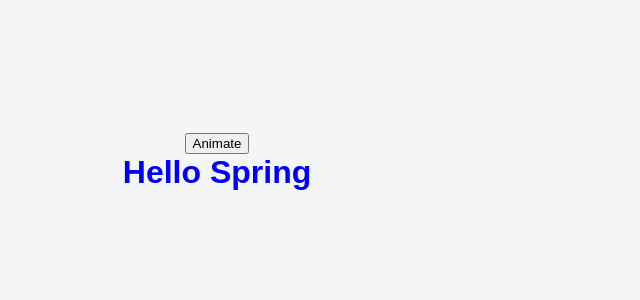
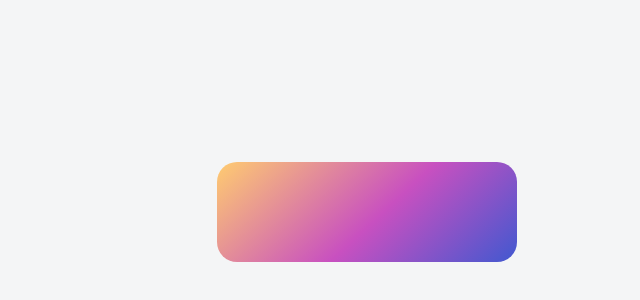
Before and after one commit to kazu-S-1110/react-spring, a React (Vite) app: page / in a window 1280 px wide. Shown: the part 238-538 px from the top of the page, without its empty margins (423-1063 px from the left). Built offline with nearby package versions, Linux system fonts and the light colour scheme.

Commit message:
Cardをflipさせてみる、gradientいいね。

```diff
--- a/package.json
+++ b/package.json
@@ -11,6 +11,7 @@
   "dependencies": {
     "@react-spring/types": "^9.5.0",
     "@react-spring/web": "^9.5.0",
+    "@types/styled-components": "^5.1.25",
     "lodash": "^4.17.21",
     "react": "^18.2.0",
     "react-dom": "^18.2.0",
--- a/src/App.tsx
+++ b/src/App.tsx
@@ -1,20 +1,11 @@
-import { animated, useSpring } from "@react-spring/web"
-import { useState } from "react"
+import { FlipCard } from "./components/FlipCard";
 
 function App() {
-  const [toggle, setToggle] = useState(true)
-  const styles = useSpring({
-      opacity: toggle ? 1:0,
-      color: toggle ? "blue": "pink",
-      y: toggle ? 0: 500,
-      scale: toggle ? 1 : 0.5,
-  })
   return (
     <div className="App">
-      <button onClick={()=> setToggle(!toggle)} >Animate</button>
-      <animated.h1 style={styles} >Hello Spring</animated.h1>
+      <FlipCard />
     </div>
-  )
+  );
 }
 
-export default App
+export default App;
--- /dev/null
+++ b/src/components/FlipCard.tsx
@@ -0,0 +1,41 @@
+import { animated, useSpring } from "@react-spring/web";
+import { useState } from "react";
+import styled from "styled-components";
+
+export const FlipCard = () => {
+  const [flipped, setFlipped] = useState(false);
+  const styles = useSpring({
+    opacity: flipped ? 1 : 0,
+    rotateY: flipped ? "180deg" : "0deg",
+  });
+  const antiStyles = useSpring({
+    opacity: flipped ? 0 : 1,
+    rotateY: !flipped ? "180deg" : "0deg",
+  });
+
+  return (
+    <div style={{ perspective: "500px" }} onClick={() => setFlipped(!flipped)}>
+      <Card style={styles} />
+      <BlueCard style={antiStyles} />
+    </div>
+  );
+};
+
+const Card = styled(animated.div)({
+  position: "absolute",
+  width: 300,
+  borderRadius: "20px",
+  height: 100,
+  backgroundColor: "#0093E9",
+  backgroundImage: "linear-gradient(160deg, #0093E9 0%, #80D0C7 100%)",
+});
+
+const BlueCard = styled(animated.div)({
+  position: "absolute",
+  width: 300,
+  borderRadius: "20px",
+  height: 100,
+  backgroundColor: "#4158D0",
+  backgroundImage:
+    "linear-gradient(43deg, #4158D0 0%, #C850C0 46%, #FFCC70 100%)",
+});
```
Also changed, not shown: src/components/Basic.tsx (added, +18 -0 lines), 1 other file (tests, documents, lock files or other folders).
